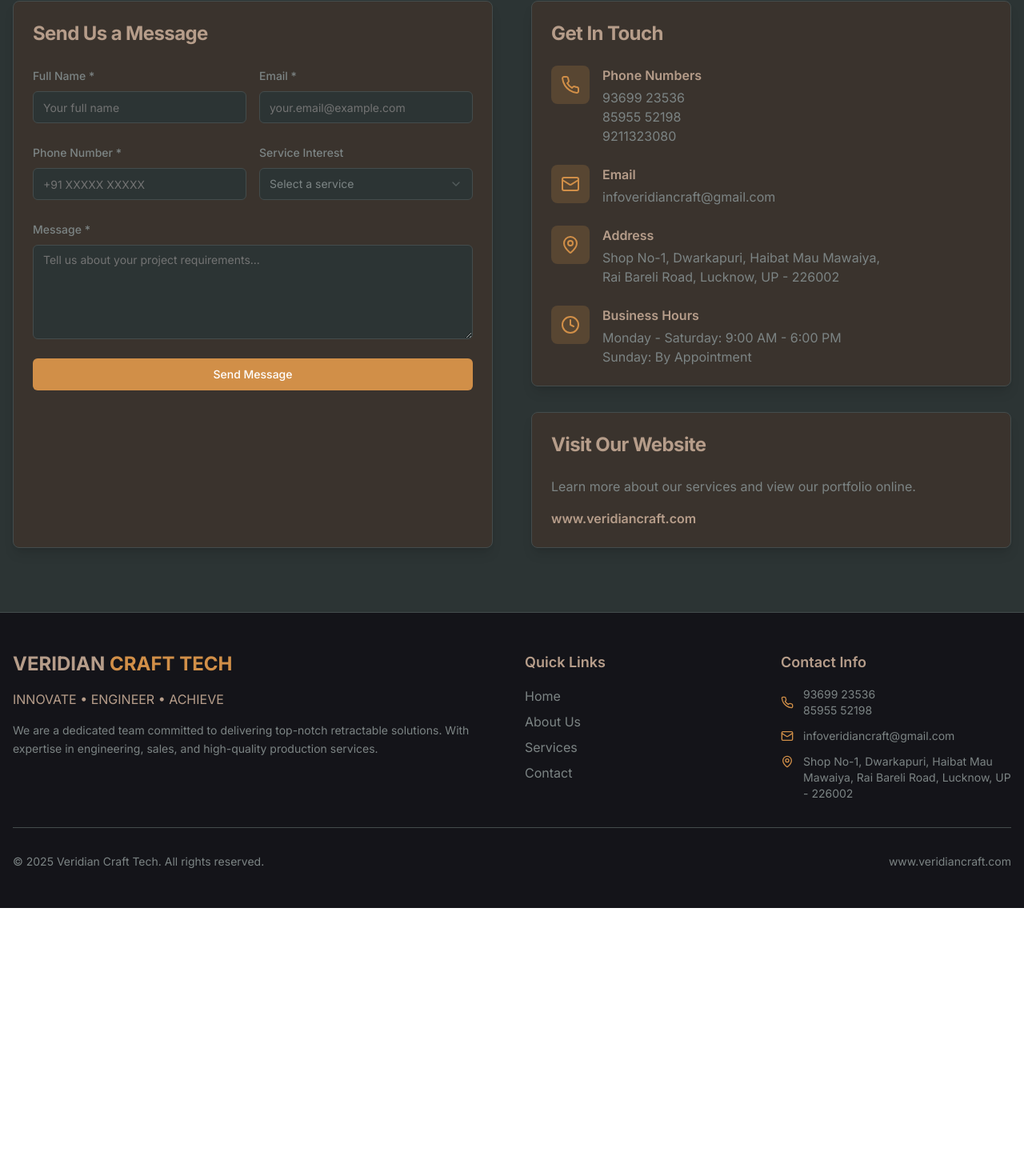
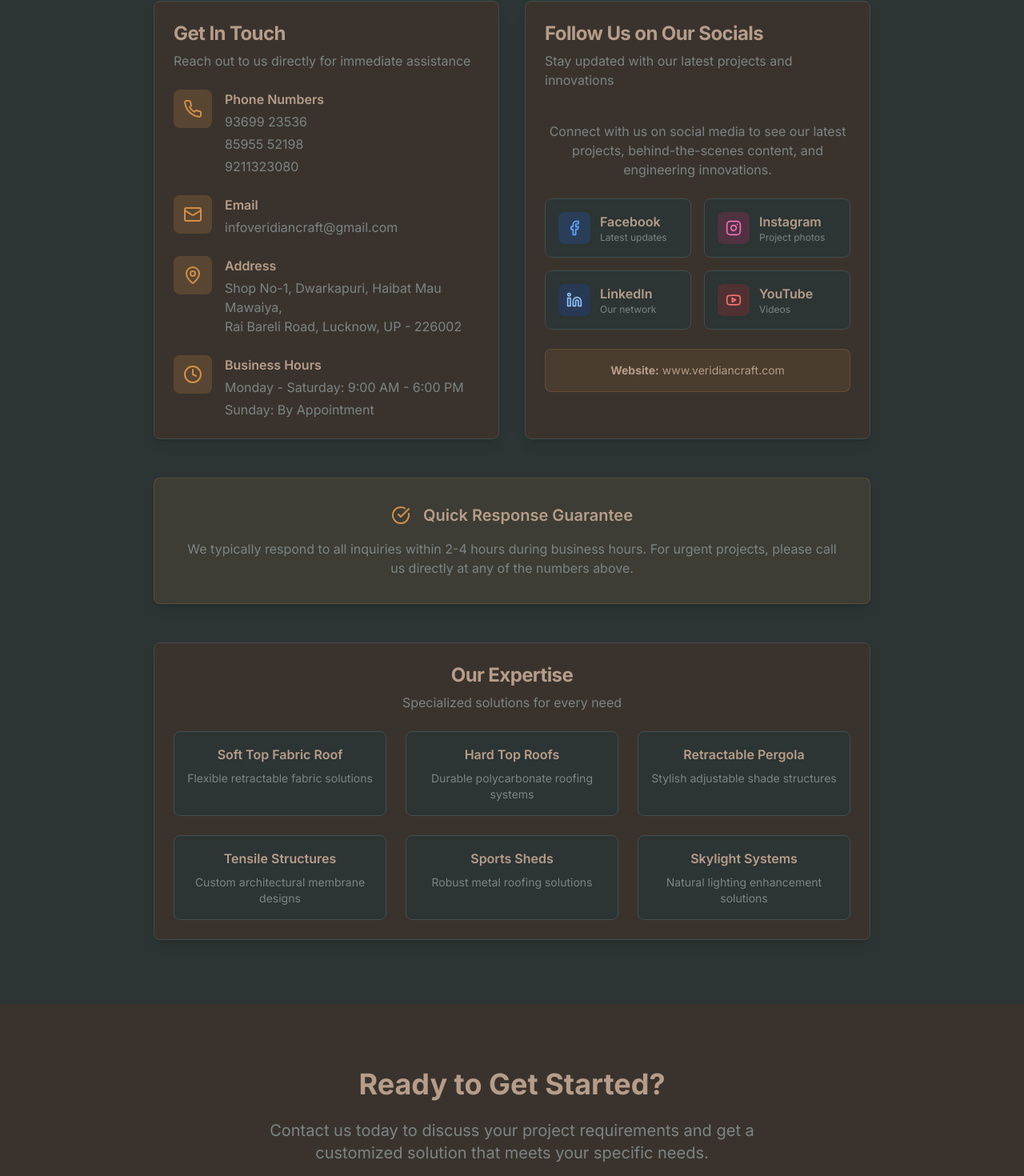
Before and after one commit to Divyanshu960/Veridian-Craft, a Next.js app: page /contact in a window 1280 px wide. Shown: the part 441-1911 px from the top of the page at 80% size. Before the commit the page ends 1576 px from the top, so only its background shows below. Built offline with nearby package versions, Linux system fonts and the light colour scheme.

Commit message:
new contact page

```diff
--- a/app/contact/page.tsx
+++ b/app/contact/page.tsx
@@ -1,54 +1,11 @@
 "use client"
 
-import type React from "react"
-
-import { useState } from "react"
-import { Button } from "@/components/ui/button"
 import { Card, CardContent, CardHeader, CardTitle } from "@/components/ui/card"
-import { Input } from "@/components/ui/input"
-import { Label } from "@/components/ui/label"
-import { Textarea } from "@/components/ui/textarea"
-import { Select, SelectContent, SelectItem, SelectTrigger, SelectValue } from "@/components/ui/select"
-import { Phone, Mail, MapPin, Clock } from "lucide-react"
+import { Phone, Mail, MapPin, Clock, CheckCircle, Facebook, Instagram, Linkedin, Youtube } from "lucide-react"
 import Header from "@/components/header"
 import Footer from "@/components/footer"
 
 export default function ContactPage() {
-  const [formData, setFormData] = useState({
-    name: "",
-    email: "",
-    phone: "",
-    service: "",
-    message: "",
-  })
-  const [isSubmitting, setIsSubmitting] = useState(false)
-  const [submitStatus, setSubmitStatus] = useState<"idle" | "success" | "error">("idle")
-
-  const handleInputChange = (e: React.ChangeEvent<HTMLInputElement | HTMLTextAreaElement>) => {
-    const { name, value } = e.target
-    setFormData((prev) => ({ ...prev, [name]: value }))
-  }
-
-  const handleSelectChange = (value: string) => {
-    setFormData((prev) => ({ ...prev, service: value }))
-  }
-
-  const handleSubmit = async (e: React.FormEvent) => {
-    e.preventDefault()
-    setIsSubmitting(true)
-
-    // Simulate form submission
-    try {
-      await new Promise((resolve) => setTimeout(resolve, 1000))
-      setSubmitStatus("success")
-      setFormData({ name: "", email: "", phone: "", service: "", message: "" })
-    } catch (error) {
-      setSubmitStatus("error")
-    } finally {
-      setIsSubmitting(false)
-    }
-  }
-
   return (
     <div className="min-h-screen bg-woodsmoke">
       <Header />
@@ -69,130 +26,13 @@ export default function ContactPage() {
       {/* Contact Section */}
       <section className="py-20 bg-outer-space">
         <div className="container mx-auto px-4">
-          <div className="grid lg:grid-cols-2 gap-12">
-            {/* Contact Form */}
-            <Card className="shadow-lg bg-merlin border-cape-cod">
-              <CardHeader>
-                <CardTitle className="text-2xl font-bold text-quicksand">Send Us a Message</CardTitle>
-              </CardHeader>
-              <CardContent>
-                <form onSubmit={handleSubmit} className="space-y-6">
-                  <div className="grid md:grid-cols-2 gap-4">
-                    <div className="space-y-2">
-                      <Label htmlFor="name" className="text-gunsmoke">
-                        Full Name *
-                      </Label>
-                      <Input
-                        id="name"
-                        name="name"
-                        value={formData.name}
-                        onChange={handleInputChange}
-                        required
-                        placeholder="Your full name"
-                        className="bg-outer-space border-cape-cod text-gunsmoke"
-                      />
-                    </div>
-                    <div className="space-y-2">
-                      <Label htmlFor="email" className="text-gunsmoke">
-                        Email *
-                      </Label>
-                      <Input
-                        id="email"
-                        name="email"
-                        type="email"
-                        value={formData.email}
-                        onChange={handleInputChange}
-                        required
-                        placeholder="your.email@example.com"
-                        className="bg-outer-space border-cape-cod text-gunsmoke"
-                      />
-                    </div>
-                  </div>
-
-                  <div className="grid md:grid-cols-2 gap-4">
-                    <div className="space-y-2">
-                      <Label htmlFor="phone" className="text-gunsmoke">
-                        Phone Number *
-                      </Label>
-                      <Input
-                        id="phone"
-                        name="phone"
-                        type="tel"
-                        value={formData.phone}
-                        onChange={handleInputChange}
-                        required
-                        placeholder="+91 XXXXX XXXXX"
-                        className="bg-outer-space border-cape-cod text-gunsmoke"
-                      />
-                    </div>
-                    <div className="space-y-2">
-                      <Label htmlFor="service" className="text-gunsmoke">
-                        Service Interest
-                      </Label>
-                      <Select onValueChange={handleSelectChange} value={formData.service}>
-                        <SelectTrigger className="bg-outer-space border-cape-cod text-gunsmoke">
-                          <SelectValue placeholder="Select a service" />
-                        </SelectTrigger>
-                        <SelectContent className="bg-outer-space border-cape-cod text-gunsmoke">
-                          <SelectItem value="soft-top-fabric">Soft Top Fabric Roof</SelectItem>
-                          <SelectItem value="hard-top-roofs">Hard Top Roofs</SelectItem>
-                          <SelectItem value="retractable-pergola">Retractable Pergola</SelectItem>
-                          <SelectItem value="tensile-structures">Tensile Structures</SelectItem>
-                          <SelectItem value="sports-sheds">Sports Sheds</SelectItem>
-                          <SelectItem value="skylight">Skylight</SelectItem>
-                          <SelectItem value="retractable-sitting">Retractable Sitting System</SelectItem>
-                          <SelectItem value="other">Other</SelectItem>
-                        </SelectContent>
-                      </Select>
-                    </div>
-                  </div>
-
-                  <div className="space-y-2">
-                    <Label htmlFor="message" className="text-gunsmoke">
-                      Message *
-                    </Label>
-                    <Textarea
-                      id="message"
-                      name="message"
-                      value={formData.message}
-                      onChange={handleInputChange}
-                      required
-                      placeholder="Tell us about your project requirements..."
-                      rows={5}
-                      className="bg-outer-space border-cape-cod text-gunsmoke"
-                    />
-                  </div>
-
-                  {submitStatus === "success" && (
-                    <div className="p-4 bg-green-900/20 border border-green-700 rounded-lg">
-                      <p className="text-green-400">
-                        Thank you for your message! We'll get back to you within 24 hours.
-                      </p>
-                    </div>
-                  )}
-
-                  {submitStatus === "error" && (
-                    <div className="p-4 bg-red-900/20 border border-red-700 rounded-lg">
-                      <p className="text-red-400">Sorry, there was an error sending your message. Please try again.</p>
-                    </div>
-                  )}
-
-                  <Button
-                    type="submit"
-                    className="w-full bg-mule-fawn hover:bg-soya-bean text-white"
-                    disabled={isSubmitting}
-                  >
-                    {isSubmitting ? "Sending..." : "Send Message"}
-                  </Button>
-                </form>
-              </CardContent>
-            </Card>
-
+          <div className="max-w-4xl mx-auto">
+            <div className="grid md:grid-cols-2 gap-8 mb-12">
               {/* Contact Information */}
-            <div className="space-y-8">
               <Card className="shadow-lg bg-merlin border-cape-cod">
                 <CardHeader>
                   <CardTitle className="text-2xl font-bold text-quicksand">Get In Touch</CardTitle>
+                  <p className="text-gunsmoke">Reach out to us directly for immediate assistance</p>
                 </CardHeader>
                 <CardContent className="space-y-6">
                   <div className="flex items-start gap-4">
@@ -201,9 +41,23 @@ export default function ContactPage() {
                     </div>
                     <div>
                       <h3 className="font-semibold text-quicksand mb-1">Phone Numbers</h3>
-                      <p className="text-gunsmoke">93699 23536</p>
-                      <p className="text-gunsmoke">85955 52198</p>
-                      <p className="text-gunsmoke">9211323080</p>
+                      <div className="space-y-1">
+                        <p className="text-gunsmoke">
+                          <a href="tel:+919369923536" className="hover:text-quicksand transition-colors">
+                            93699 23536
+                          </a>
+                        </p>
+                        <p className="text-gunsmoke">
+                          <a href="tel:+918595552198" className="hover:text-quicksand transition-colors">
+                            85955 52198
+                          </a>
+                        </p>
+                        <p className="text-gunsmoke">
+                          <a href="tel:+919211323080" className="hover:text-quicksand transition-colors">
+                            9211323080
+                          </a>
+                        </p>
+                      </div>
                     </div>
                   </div>
 
@@ -213,7 +67,11 @@ export default function ContactPage() {
                     </div>
                     <div>
                       <h3 className="font-semibold text-quicksand mb-1">Email</h3>
-                      <p className="text-gunsmoke">infoveridiancraft@gmail.com</p>
+                      <p className="text-gunsmoke">
+                        <a href="mailto:infoveridiancraft@gmail.com" className="hover:text-quicksand transition-colors">
+                          infoveridiancraft@gmail.com
+                        </a>
+                      </p>
                     </div>
                   </div>
 
@@ -237,29 +95,215 @@ export default function ContactPage() {
                     </div>
                     <div>
                       <h3 className="font-semibold text-quicksand mb-1">Business Hours</h3>
-                      <p className="text-gunsmoke">Monday - Saturday: 9:00 AM - 6:00 PM</p>
-                      <p className="text-gunsmoke">Sunday: By Appointment</p>
+                      <div className="text-gunsmoke space-y-1">
+                        <p>Monday - Saturday: 9:00 AM - 6:00 PM</p>
+                        <p>Sunday: By Appointment</p>
+                      </div>
                     </div>
                   </div>
                 </CardContent>
               </Card>
 
+              {/* Social Media */}
               <Card className="shadow-lg bg-merlin border-cape-cod">
                 <CardHeader>
-                  <CardTitle className="text-2xl font-bold text-quicksand">Visit Our Website</CardTitle>
+                  <CardTitle className="text-2xl font-bold text-quicksand">Follow Us on Our Socials</CardTitle>
+                  <p className="text-gunsmoke">Stay updated with our latest projects and innovations</p>
                 </CardHeader>
-                <CardContent>
-                  <p className="text-gunsmoke mb-4">Learn more about our services and view our portfolio online.</p>
+                <CardContent className="space-y-6">
+                  <div className="text-center py-4">
+                    <p className="text-gunsmoke mb-6">
+                      Connect with us on social media to see our latest projects, behind-the-scenes content, and
+                      engineering innovations.
+                    </p>
+
+                    <div className="grid grid-cols-2 gap-4">
+                      {/* Facebook */}
+                      <a
+                        href="https://facebook.com/veridiancraft"
+                        target="_blank"
+                        rel="noopener noreferrer"
+                        className="flex items-center gap-3 p-4 bg-outer-space rounded-lg border border-cape-cod hover:border-mule-fawn transition-colors group"
+                      >
+                        <div className="w-10 h-10 bg-blue-600/20 rounded-lg flex items-center justify-center">
+                          <Facebook className="h-5 w-5 text-blue-400" />
+                        </div>
+                        <div className="text-left">
+                          <h4 className="font-semibold text-quicksand group-hover:text-mule-fawn transition-colors">
+                            Facebook
+                          </h4>
+                          <p className="text-xs text-gunsmoke">Latest updates</p>
+                        </div>
+                      </a>
+
+                      {/* Instagram */}
+                      <a
+                        href="https://instagram.com/veridiancraft"
+                        target="_blank"
+                        rel="noopener noreferrer"
+                        className="flex items-center gap-3 p-4 bg-outer-space rounded-lg border border-cape-cod hover:border-mule-fawn transition-colors group"
+                      >
+                        <div className="w-10 h-10 bg-pink-600/20 rounded-lg flex items-center justify-center">
+                          <Instagram className="h-5 w-5 text-pink-400" />
+                        </div>
+                        <div className="text-left">
+                          <h4 className="font-semibold text-quicksand group-hover:text-mule-fawn transition-colors">
+                            Instagram
+                          </h4>
+                          <p className="text-xs text-gunsmoke">Project photos</p>
+                        </div>
+                      </a>
+
+                      {/* LinkedIn */}
+                      <a
+                        href="https://linkedin.com/company/veridiancraft"
+                        target="_blank"
+                        rel="noopener noreferrer"
+                        className="flex items-center gap-3 p-4 bg-outer-space rounded-lg border border-cape-cod hover:border-mule-fawn transition-colors group"
+                      >
+                        <div className="w-10 h-10 bg-blue-700/20 rounded-lg flex items-center justify-center">
+                          <Linkedin className="h-5 w-5 text-blue-300" />
+                        </div>
+                        <div className="text-left">
+                          <h4 className="font-semibold text-quicksand group-hover:text-mule-fawn transition-colors">
+                            LinkedIn
+                          </h4>
+                          <p className="text-xs text-gunsmoke">Our network</p>
+                        </div>
+                      </a>
+
+                      {/* YouTube */}
+                      <a
+                        href="https://youtube.com/@veridiancraft"
+                        target="_blank"
+                        rel="noopener noreferrer"
+                        className="flex items-center gap-3 p-4 bg-outer-space rounded-lg border border-cape-cod hover:border-mule-fawn transition-colors group"
+                      >
+                        <div className="w-10 h-10 bg-red-600/20 rounded-lg flex items-center justify-center">
+                          <Youtube className="h-5 w-5 text-red-400" />
+                        </div>
+                        <div className="text-left">
+                          <h4 className="font-semibold text-quicksand group-hover:text-mule-fawn transition-colors">
+                            YouTube
+                          </h4>
+                          <p className="text-xs text-gunsmoke">Videos </p>
+                        </div>
+                      </a>
+                    </div>
+
+                    <div className="mt-6 p-4 bg-mule-fawn/10 rounded-lg border border-mule-fawn/20">
+                      <p className="text-sm text-gunsmoke">
+                        <strong className="text-quicksand">Website:</strong>{" "}
                         <a
                           href="https://www.veridiancraft.com"
                           target="_blank"
                           rel="noopener noreferrer"
-                    className="text-quicksand hover:text-mule-fawn font-semibold transition-colors"
+                          className="text-quicksand hover:text-mule-fawn transition-colors"
                         >
                           www.veridiancraft.com
                         </a>
+                      </p>
+                    </div>
+                  </div>
                 </CardContent>
               </Card>
+            </div>
+
+            {/* Response Time Notice - Full Width */}
+            <Card className="shadow-lg bg-mule-fawn/10 border-mule-fawn/20 mb-12">
+              <CardContent className="p-8">
+                <div className="flex items-center justify-center gap-4 mb-4">
+                  <CheckCircle className="h-6 w-6 text-mule-fawn" />
+                  <h3 className="text-xl font-semibold text-quicksand">Quick Response Guarantee</h3>
+                </div>
+                <p className="text-gunsmoke text-center">
+                  We typically respond to all inquiries within 2-4 hours during business hours. For urgent projects,
+                  please call us directly at any of the numbers above.
+                </p>
+              </CardContent>
+            </Card>
+
+            {/* Services Overview */}
+            <Card className="shadow-lg bg-merlin border-cape-cod">
+              <CardHeader>
+                <CardTitle className="text-2xl font-bold text-quicksand text-center">Our Expertise</CardTitle>
+                <p className="text-gunsmoke text-center">Specialized solutions for every need</p>
+              </CardHeader>
+              <CardContent>
+                <div className="grid md:grid-cols-2 lg:grid-cols-3 gap-6">
+                  {[
+                    {
+                      title: "Soft Top Fabric Roof",
+                      description: "Flexible retractable fabric solutions",
+                    },
+                    {
+                      title: "Hard Top Roofs",
+                      description: "Durable polycarbonate roofing systems",
+                    },
+                    {
+                      title: "Retractable Pergola",
+                      description: "Stylish adjustable shade structures",
+                    },
+                    {
+                      title: "Tensile Structures",
+                      description: "Custom architectural membrane designs",
+                    },
+                    {
+                      title: "Sports Sheds",
+                      description: "Robust metal roofing solutions",
+                    },
+                    {
+                      title: "Skylight Systems",
+                      description: "Natural lighting enhancement solutions",
+                    },
+                  ].map((service, index) => (
+                    <div key={index} className="text-center p-4 bg-outer-space rounded-lg border border-cape-cod">
+                      <h4 className="font-semibold text-quicksand mb-2">{service.title}</h4>
+                      <p className="text-gunsmoke text-sm">{service.description}</p>
+                    </div>
+                  ))}
+                </div>
+              </CardContent>
+            </Card>
+          </div>
+        </div>
+      </section>
+
+      {/* Call to Action Section */}
+      <section className="py-20 bg-merlin">
+        <div className="container mx-auto px-4 text-center">
+          <h2 className="text-3xl lg:text-4xl font-bold mb-6 text-quicksand">Ready to Get Started?</h2>
+          <p className="text-xl text-gunsmoke mb-8 max-w-2xl mx-auto">
+            Contact us today to discuss your project requirements and get a customized solution that meets your specific
+            needs.
+          </p>
+
+          <div className="flex flex-col sm:flex-row gap-6 justify-center items-center mb-8">
+            <div className="flex items-center gap-3">
+              <Phone className="h-5 w-5 text-mule-fawn" />
+              <span className="text-gunsmoke font-medium">Call: 93699 23536</span>
+            </div>
+            <div className="flex items-center gap-3">
+              <Mail className="h-5 w-5 text-mule-fawn" />
+              <span className="text-gunsmoke font-medium">Email: infoveridiancraft@gmail.com</span>
+            </div>
+          </div>
+
+          <div className="bg-outer-space rounded-lg p-6 max-w-2xl mx-auto border border-cape-cod">
+            <h3 className="text-lg font-semibold text-quicksand mb-3">What to Expect</h3>
+            <div className="grid md:grid-cols-3 gap-4 text-sm text-gunsmoke">
+              <div className="flex items-center gap-2">
+                <CheckCircle className="h-4 w-4 text-mule-fawn flex-shrink-0" />
+                <span>Free consultation</span>
+              </div>
+              <div className="flex items-center gap-2">
+                <CheckCircle className="h-4 w-4 text-mule-fawn flex-shrink-0" />
+                <span>Custom design proposal</span>
+              </div>
+              <div className="flex items-center gap-2">
+                <CheckCircle className="h-4 w-4 text-mule-fawn flex-shrink-0" />
+                <span>Professional installation</span>
+              </div>
             </div>
           </div>
         </div>
```
Lines whose indentation alone changed are shown as unchanged.
